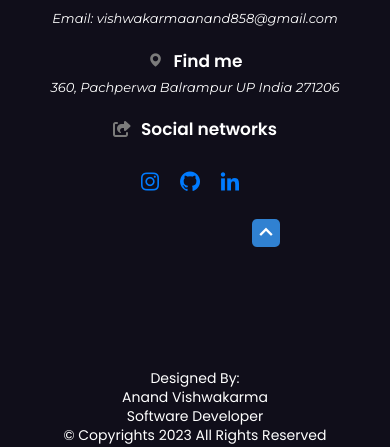
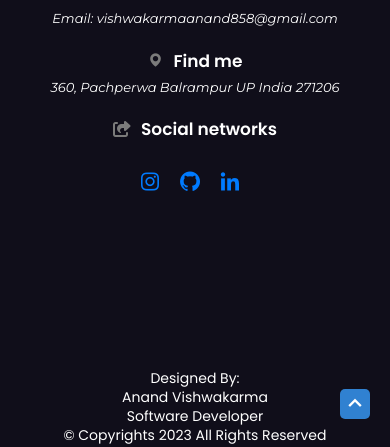
Before and after one commit to anandkumar01/Portfolio, a Django app: page / in a window 390 px wide. Shown: the part 4280-4727 px from the top of the page. Run offline with Django 3.2, Linux system fonts and the light colour scheme; data comes from the database, SQL or seed files in the repository; some libraries are stand-ins or nearby versions; some web fonts are replaced.

Commit message:
scrolling top icon fixed

```diff
--- a/feeds/templates/home_page.html
+++ b/feeds/templates/home_page.html
@@ -17,7 +17,6 @@
     <!-- links -->
     <link rel="stylesheet" href="https://stackpath.bootstrapcdn.com/bootstrap/4.3.1/css/bootstrap.min.css">
     <link rel="stylesheet" href="{% static 'css/main.css' %}">
-    crossorigin="">
     <script src="https://use.fontawesome.com/66c3c19309.js"></script>
     <script src="https://unpkg.com/ionicons@5.5.3/dist/ionicons.js"></script>
     <!-- links -->
@@ -235,12 +234,6 @@
     </div>
 
     <footer>
-        <div class="up-arrow">
-            <div class="arrow">
-                <a href="#"><i class='bx bx-chevron-up'></i>
-                </a>
-            </div>
-        </div>
         <div class="footing">
             <div class="row justify-content-center">
                 <div>
@@ -252,7 +245,11 @@
             </div>
             </p>
         </div>
-
+        <div class="up-arrow">
+            <div class="arrow">
+                <a href="#"><i class='bx bx-chevron-up'></i></a>
+            </div>
+        </div>
     </footer>
     <script src="{% static 'jquery/jquery.min.js' %}"></script>
     <script src="https://unpkg.com/aos@next/dist/aos.js"></script>
--- a/static/css/main.css
+++ b/static/css/main.css
@@ -373,11 +373,11 @@ button:nth-child(2) {
   font-size: 16px;
   font-weight: 500;
   right: 0;
+  transition: 0.2s;
 }
 
 .button1:hover {
-  background: #1d1836;
-  transition: all 0.5s !important;
+  background: #002f60;
 }
 
 .row3 {
@@ -593,8 +593,8 @@ ion-icon {
 
 .arrow {
   position: absolute;
-  right: 0;
-  bottom: 30px;
+  right: 20px;
+  bottom: 50px;
 }
 
 .arrow i {
@@ -602,6 +602,8 @@ ion-icon {
   display: flex;
   justify-content: center;
   align-items: center;
+  height: 30px;
+  width: 30px;
   font-size: 28px;
   color: #fff;
   border-radius: 5px;
@@ -969,11 +971,6 @@ ion-icon {
     display: none;
   }
 
-  .arrow {
-    right: 110px;
-    bottom: 130px;
-  }
-
   .button button {
     height: 40px;
     width: 80px;
@@ -984,10 +981,6 @@ ion-icon {
 }
 
 @media only screen and (max-width: 360px) {
-  .arrow {
-    right: 140px;
-    bottom: 180px;
-  }
 
   .main-button {
     margin-top: 100px;
@@ -1040,9 +1033,9 @@ body.dark-theme .contact-info span {
   color: #373737 !important;
 }
 
-body.dark-theme .icofont-navigation-menu {
+/* body.dark-theme .icofont-navigation-menu {
   color: #222 !important;
-}
+} */
 
 body.dark-theme .active {
   color: #3081d1 !important;
```
Also changed, not shown: static/js/main.js (+0 -13 lines).
